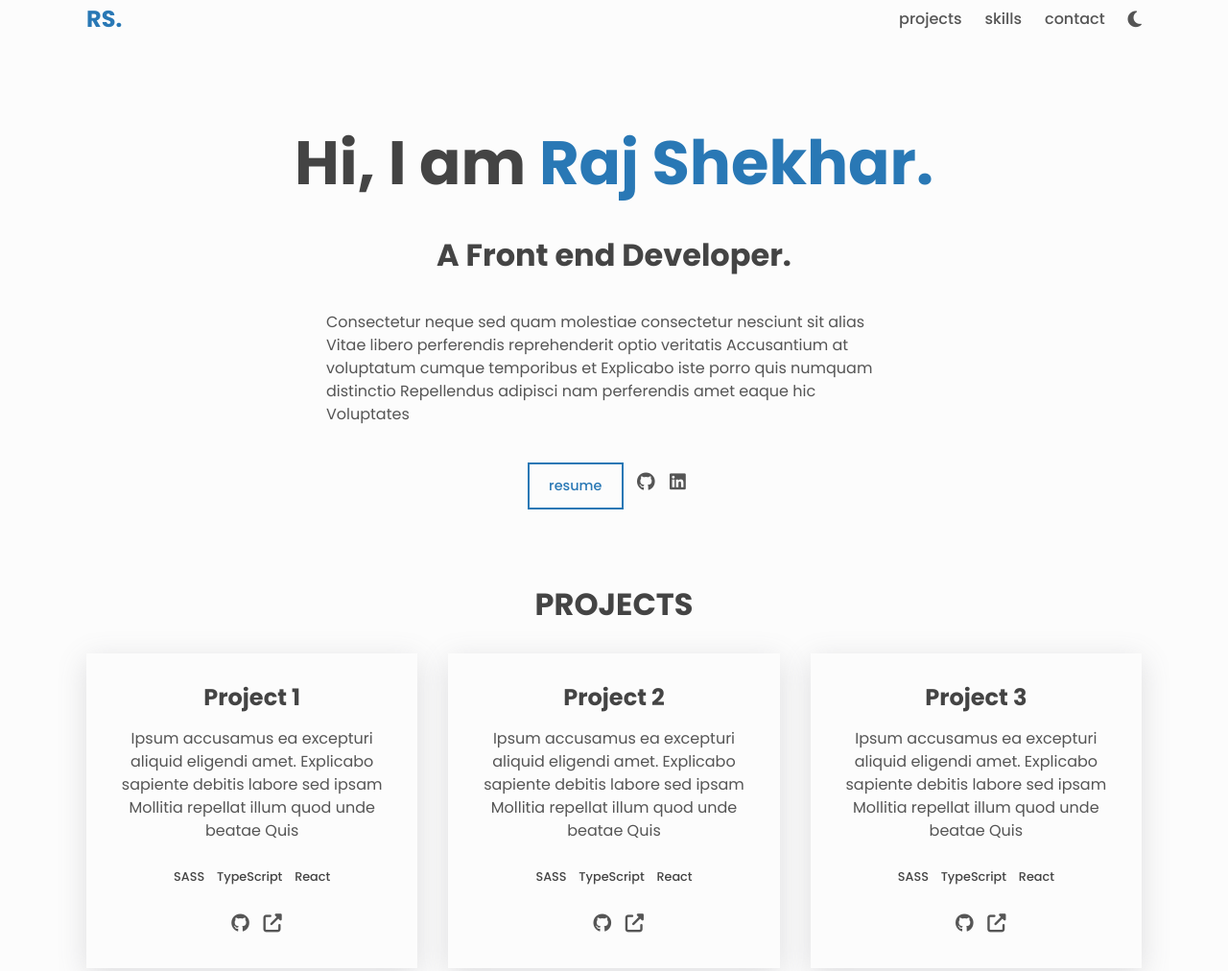
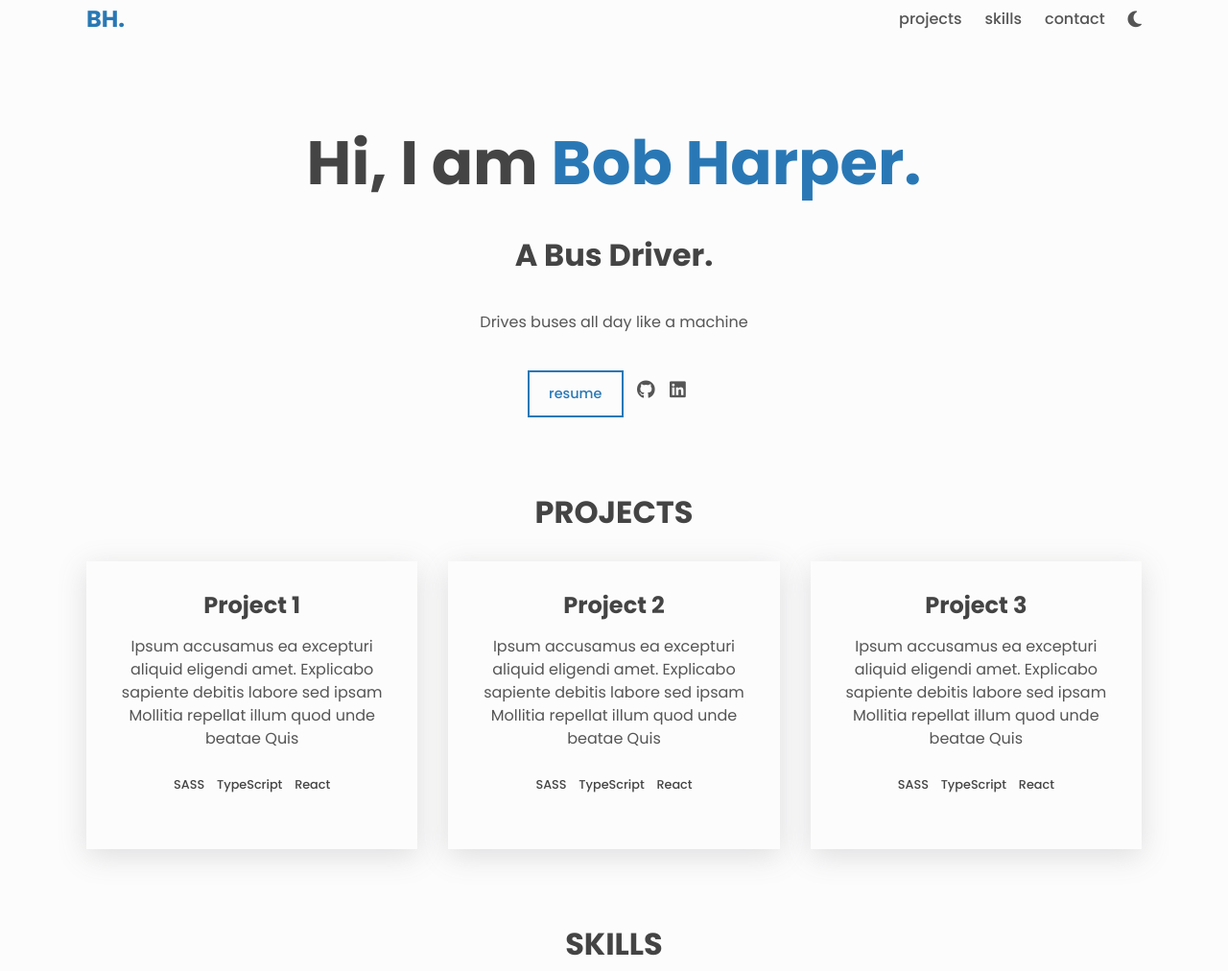
Before and after one commit to cgvh7686ta2/cgvh7686ta2.github.io, a plain HTML site: page index.html in a window 1280 px wide. Shown: the part 44-1056 px from the top of the page at 96% size. Drawn offline with Linux system fonts and the light colour scheme.

Commit message:
Update index.html

```diff
--- a/index.html
+++ b/index.html
@@ -1,3 +1,4 @@
+
 <!DOCTYPE html>
 <html lang="en">
   <head>
@@ -15,13 +16,13 @@
       crossorigin="anonymous"
     ></script>
     <link rel="stylesheet" href="styles.css" />
-    <title>Raj Shekhar</title>
+    <title>Bob Harper</title>
   </head>
   <body class="light" id="top">
     <header class="header center">
       <h3>
         <a href="https://rajshekhar26.github.io/cleanfolio-minimal" class="link"
-          >RS.</a
+          >BH.</a
         >
       </h3>
 
@@ -55,14 +56,10 @@
     <main>
       <!-- About -->
       <div class="about center">
-        <h1>Hi, I am <span class="about__name">Raj Shekhar.</span></h1>
-        <h2 class="about__role">A Front end Developer.</h2>
+        <h1>Hi, I am <span class="about__name">Bob Harper.</span></h1>
+        <h2 class="about__role">A Bus Driver.</h2>
         <p class="about__desc">
-          Consectetur neque sed quam molestiae consectetur nesciunt sit alias
-          Vitae libero perferendis reprehenderit optio veritatis Accusantium at
-          voluptatum cumque temporibus et Explicabo iste porro quis numquam
-          distinctio Repellendus adipisci nam perferendis amet eaque hic
-          Voluptates
+          Drives buses all day like a machine
         </p>
 
         <div class="about__contact center">
@@ -71,7 +68,7 @@
           </a>
 
           <a
-            href="https://github.com/rajshekhar26"
+            href="bobharper"
             aria-label="github"
             class="link link--icon"
           >
@@ -79,7 +76,7 @@
           </a>
 
           <a
-            href="https://linkedin.com/in/rajshekhar26"
+            href="bobharper"
             aria-label="linkedin"
             class="link link--icon"
           >
@@ -105,21 +102,6 @@
               <li class="project__stack-item">TypeScript</li>
               <li class="project__stack-item">React</li>
             </ul>
-
-            <a
-              href="https://github.com"
-              aria-label="source code"
-              class="link link--icon"
-            >
-              <i aria-hidden="true" class="fab fa-github"></i>
-            </a>
-            <a
-              href="https://example.com"
-              aria-label="live preview"
-              class="link link--icon"
-            >
-              <i aria-hidden="true" class="fas fa-external-link-alt"></i>
-            </a>
           </div>
 
           <div class="project">
@@ -134,21 +116,6 @@
               <li class="project__stack-item">TypeScript</li>
               <li class="project__stack-item">React</li>
             </ul>
-
-            <a
-              href="https://github.com"
-              aria-label="source code"
-              class="link link--icon"
-            >
-              <i aria-hidden="true" class="fab fa-github"></i>
-            </a>
-            <a
-              href="https://example.com"
-              aria-label="live preview"
-              class="link link--icon"
-            >
-              <i aria-hidden="true" class="fas fa-external-link-alt"></i>
-            </a>
           </div>
 
           <div class="project">
@@ -163,21 +130,6 @@
               <li class="project__stack-item">TypeScript</li>
               <li class="project__stack-item">React</li>
             </ul>
-
-            <a
-              href="https://github.com"
-              aria-label="source code"
-              class="link link--icon"
-            >
-              <i aria-hidden="true" class="fab fa-github"></i>
-            </a>
-            <a
-              href="https://example.com"
-              aria-label="live preview"
-              class="link link--icon"
-            >
-              <i aria-hidden="true" class="fas fa-external-link-alt"></i>
-            </a>
           </div>
         </div>
       </section>
@@ -204,7 +156,7 @@
       <!-- Contact -->
       <section class="section contact center" id="contact">
         <h2 class="section__title">Contact</h2>
-        <a href="mailto:rjshekhar.official@gmail.com">
+        <a href="mailto:bob.harper@bob.com">
           <span class="btn btn--outline">Email me</span>
         </a>
       </section>
@@ -215,7 +167,7 @@
         href="https://github.com/rajshekhar26/cleanfolio-minimal"
         class="link footer__link"
       >
-        Created By Raj Shekhar
+        Created By Bob Harper
       </a>
     </footer>
 
```
